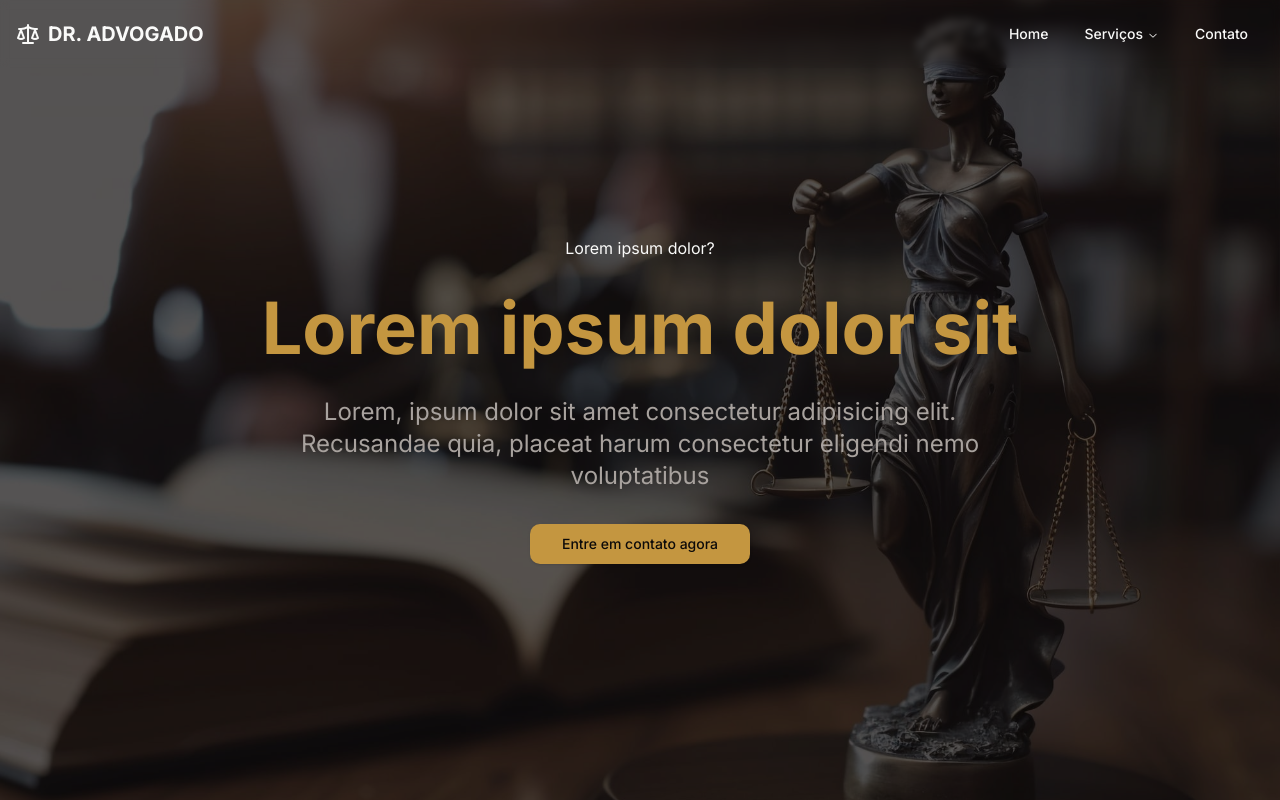
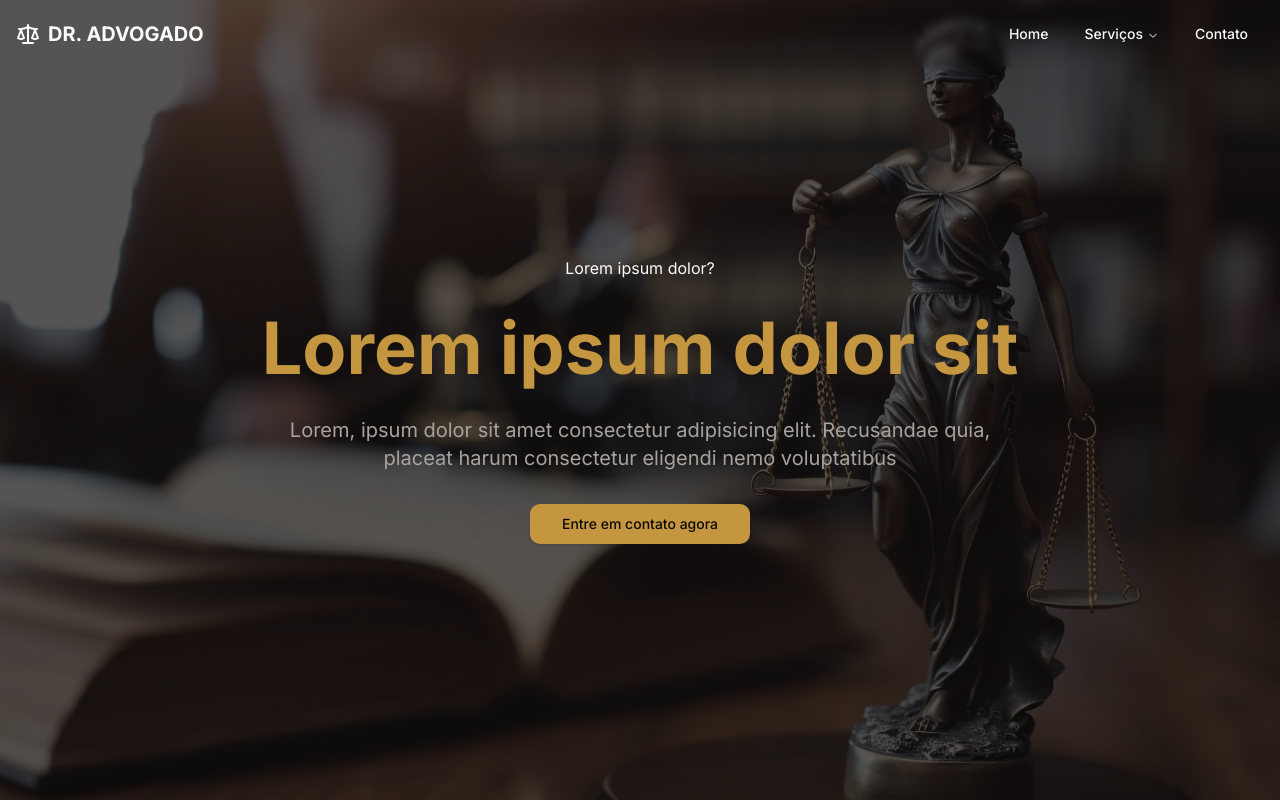
Before and after one commit to rafaelpzoucas/landing-page-template, a Next.js app: page / in a window 1280 px wide. Shown: the top 800 px of the page. Built offline with nearby package versions, Linux system fonts and the light colour scheme.

Commit message:
Update cover.tsx

```diff
--- a/src/app/cover.tsx
+++ b/src/app/cover.tsx
@@ -15,7 +15,7 @@ export function Cover() {
         <h1 className="text-4xl md:text-7xl font-bold text-primary">
           Lorem ipsum dolor sit
         </h1>
-        <p className="text-muted-foreground md:text-2xl md:max-w-3xl">
+        <p className="text-muted-foreground md:text-xl md:max-w-3xl">
           Lorem, ipsum dolor sit amet consectetur adipisicing elit. Recusandae
           quia, placeat harum consectetur eligendi nemo voluptatibus
         </p>
```
